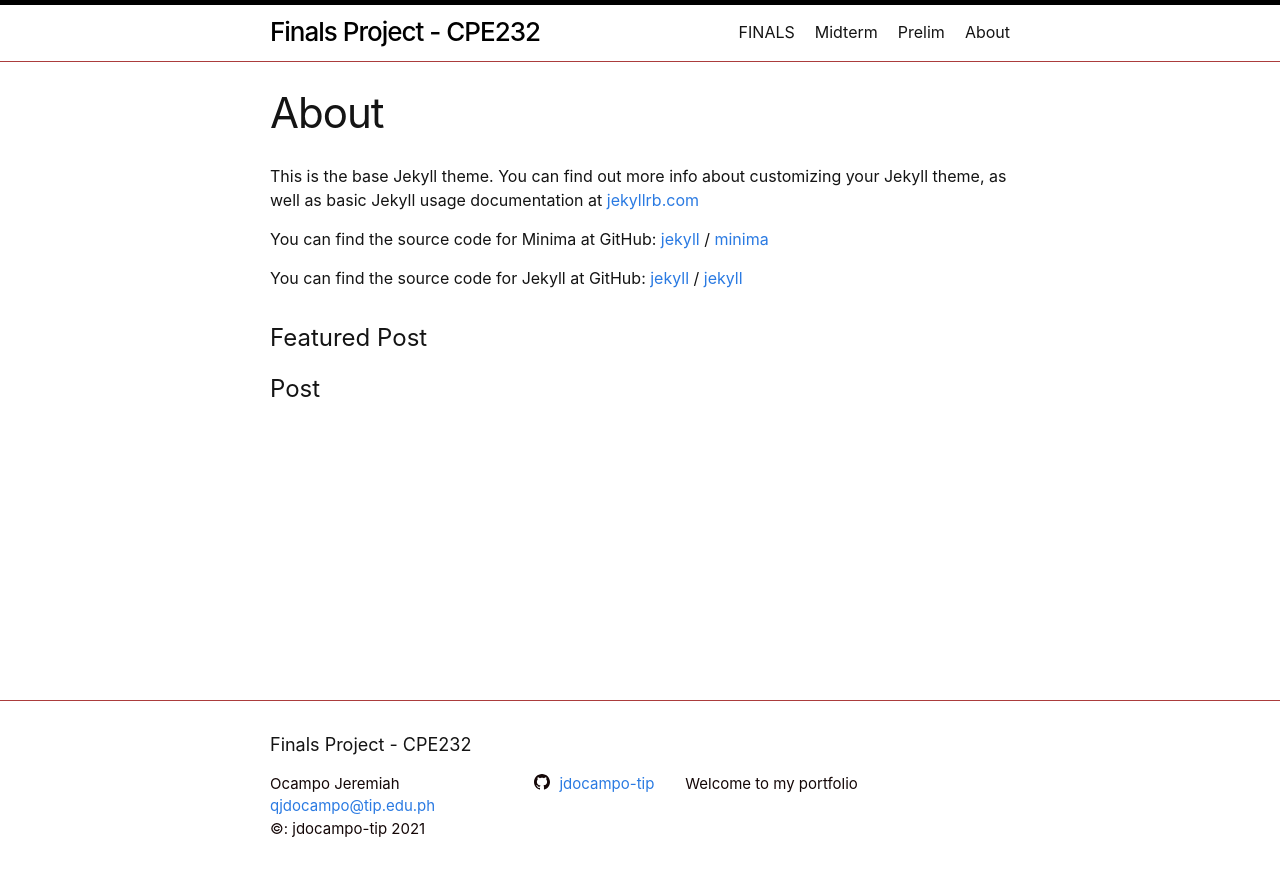
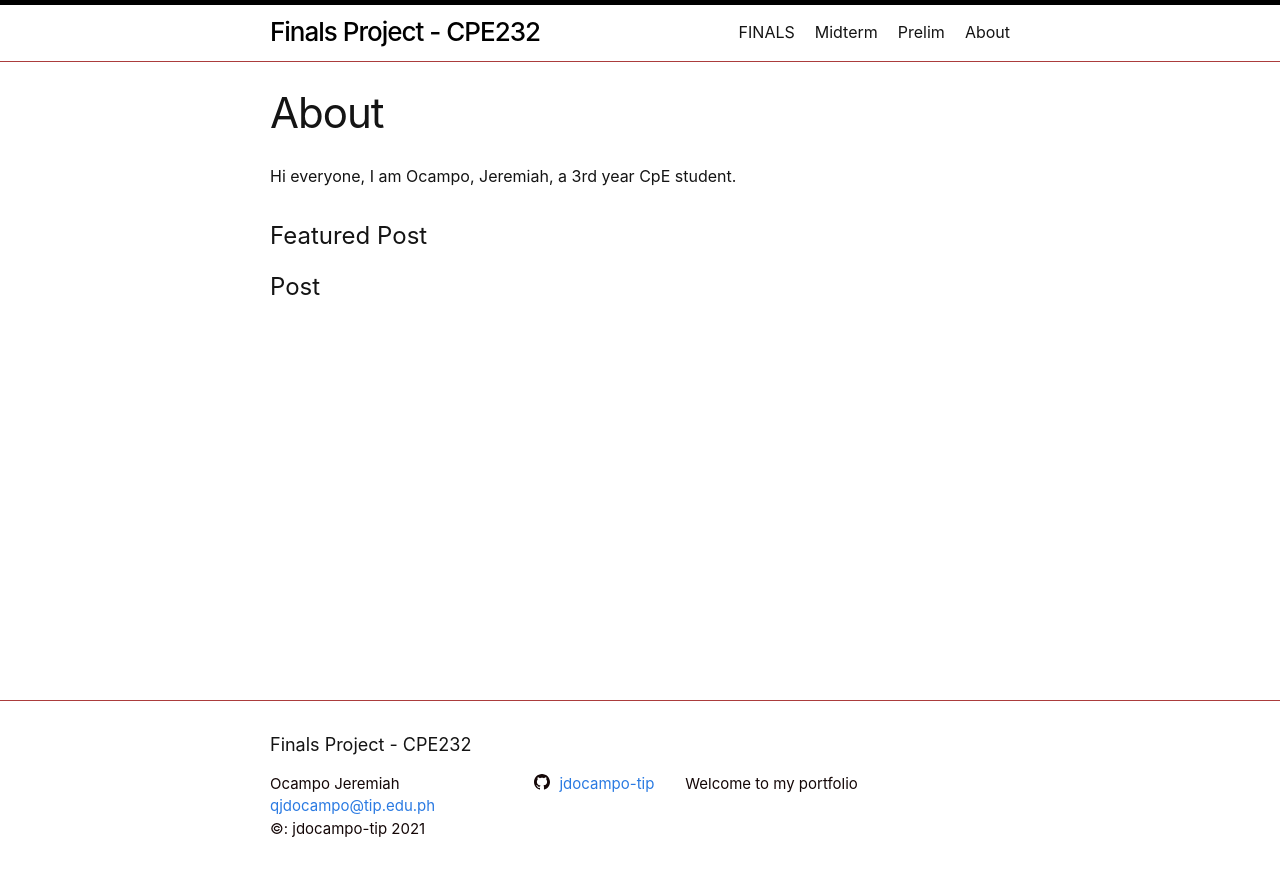
Before and after one commit to jdocampo-tip/jdocampo.github.io, a Jekyll site: the page built from about.markdown, in a window 1280 px wide. Shown: the top 876 px of the page. Built offline with Jekyll 4.4.1, drawn with Linux system fonts in a browser that asks for light colours.

Commit message:
about changes

```diff
--- a/about.markdown
+++ b/about.markdown
@@ -4,15 +4,4 @@ title: About
 permalink: /about/
 ---
 
-This is the base Jekyll theme. You can find out more info about customizing your Jekyll theme, as well as basic Jekyll usage documentation at [jekyllrb.com](https://jekyllrb.com/)
-
-You can find the source code for Minima at GitHub:
-[jekyll][jekyll-organization] /
-[minima](https://github.com/jekyll/minima)
-
-You can find the source code for Jekyll at GitHub:
-[jekyll][jekyll-organization] /
-[jekyll](https://github.com/jekyll/jekyll)
-
-
-[jekyll-organization]: https://github.com/jekyll
+Hi everyone, I am Ocampo, Jeremiah, a 3rd year CpE student.
```
